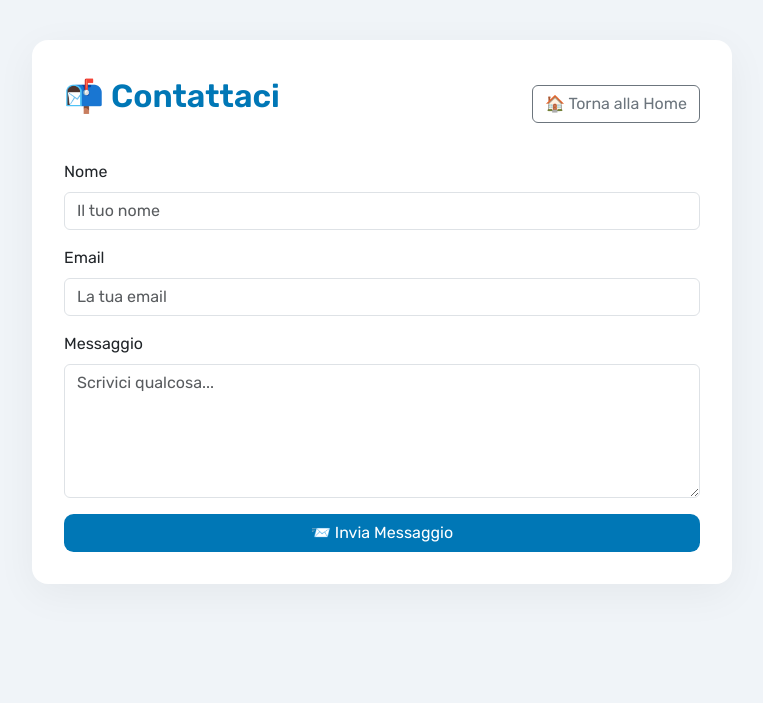
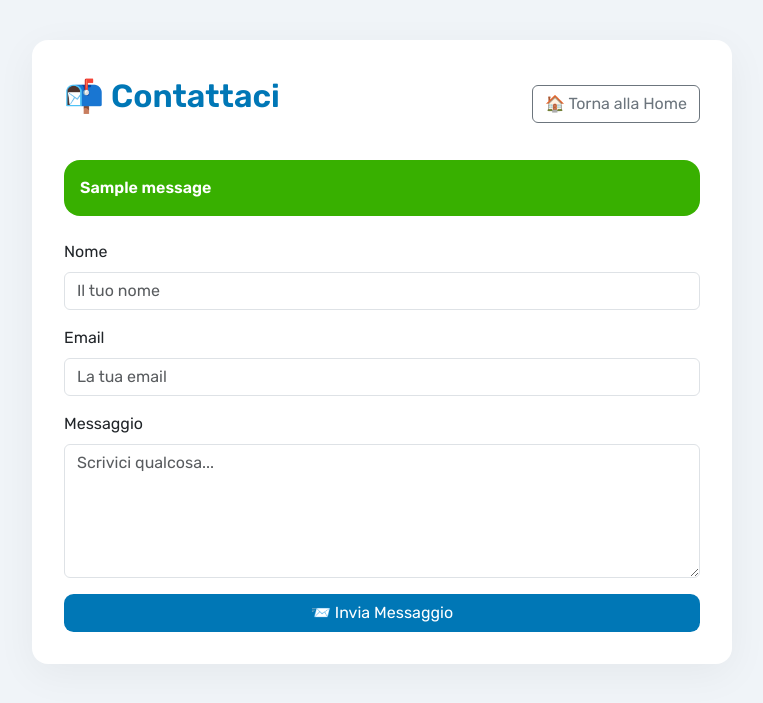
Before and after one commit to Kanjano/scraper, a Flask app: page /contatti in a window 1280 px wide. Shown: the top 703 px of the page, without its empty margins (258-1021 px from the left). Run offline with Flask 2, Linux system fonts and the light colour scheme; one stand-in notice (Sample message) is shown.

Commit message:
correzione pagina contatti

```diff
--- a/templates/contatti.html
+++ b/templates/contatti.html
@@ -34,6 +34,18 @@
     .btn-azzurro:hover {
       background: #005f91;
     }
+    .alert-success-custom {
+      background-color: #38b000;
+      color: white;
+      border: none;
+      border-radius: 1rem;
+    }
+    .alert-danger-custom {
+      background-color: #d00000;
+      color: white;
+      border: none;
+      border-radius: 1rem;
+    }
   </style>
 </head>
 <body>
@@ -42,6 +54,26 @@
     <div class="logo">📬 Contattaci</div>
     <a href="/" class="btn btn-outline-secondary">🏠 Torna alla Home</a>
   </div>
+
+  <!-- ✅ Flash messages -->
+  {% with messages = get_flashed_messages(with_categories=true) %}
+    {% if messages %}
+      <div class="mb-4">
+        {% for category, message in messages %}
+          {% if category == 'success' %}
+            <div class="alert alert-success-custom fw-semibold" role="alert">
+              {{ message }}
+            </div>
+          {% elif category == 'danger' %}
+            <div class="alert alert-danger-custom fw-semibold" role="alert">
+              {{ message }}
+            </div>
+          {% endif %}
+        {% endfor %}
+      </div>
+    {% endif %}
+  {% endwith %}
+
   <form method="POST" action="/contatti">
     <div class="mb-3">
       <label for="nome" class="form-label">Nome</label>
```
